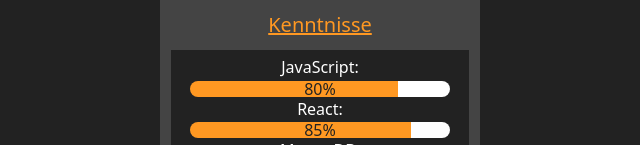
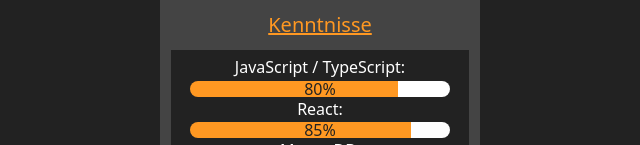
Before and after one commit to leovolwahsen/portfolio-lv, a React (Vite) app in the folder portfolio-lv/: page / in a window 1280 px wide. Shown: the part 441-586 px from the top of the page, without its empty margins (0-640 px from the left). Built offline with nearby package versions, Linux system fonts and the light colour scheme.

Commit message:
kenntnisse ergänzt

```diff
--- a/portfolio-lv/src/App.jsx
+++ b/portfolio-lv/src/App.jsx
@@ -22,7 +22,7 @@
                     <div className="skills-container">
                         <h5 className="skills-title">Kenntnisse</h5>
                         <ul className="skills-data">
-                            <li>JavaScript: </li>
+                            <li>JavaScript / TypeScript: </li>
                             <div className="skills-progressbar1">80%</div>
                             <li>React: </li>
                             <div className="skills-progressbar2">85%</div>
```
Also changed, not shown: 1 other file (tests, documents, lock files or other folders).
